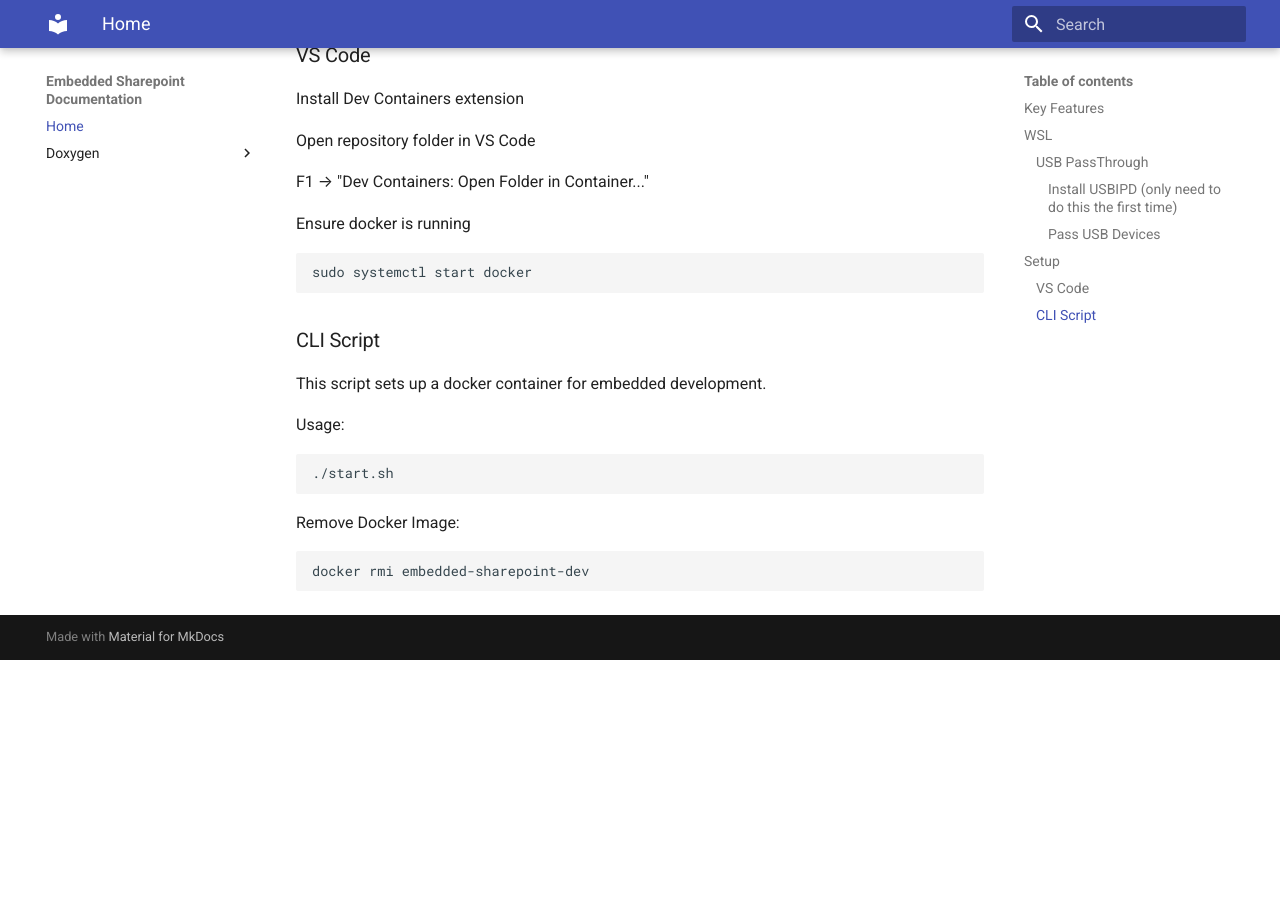
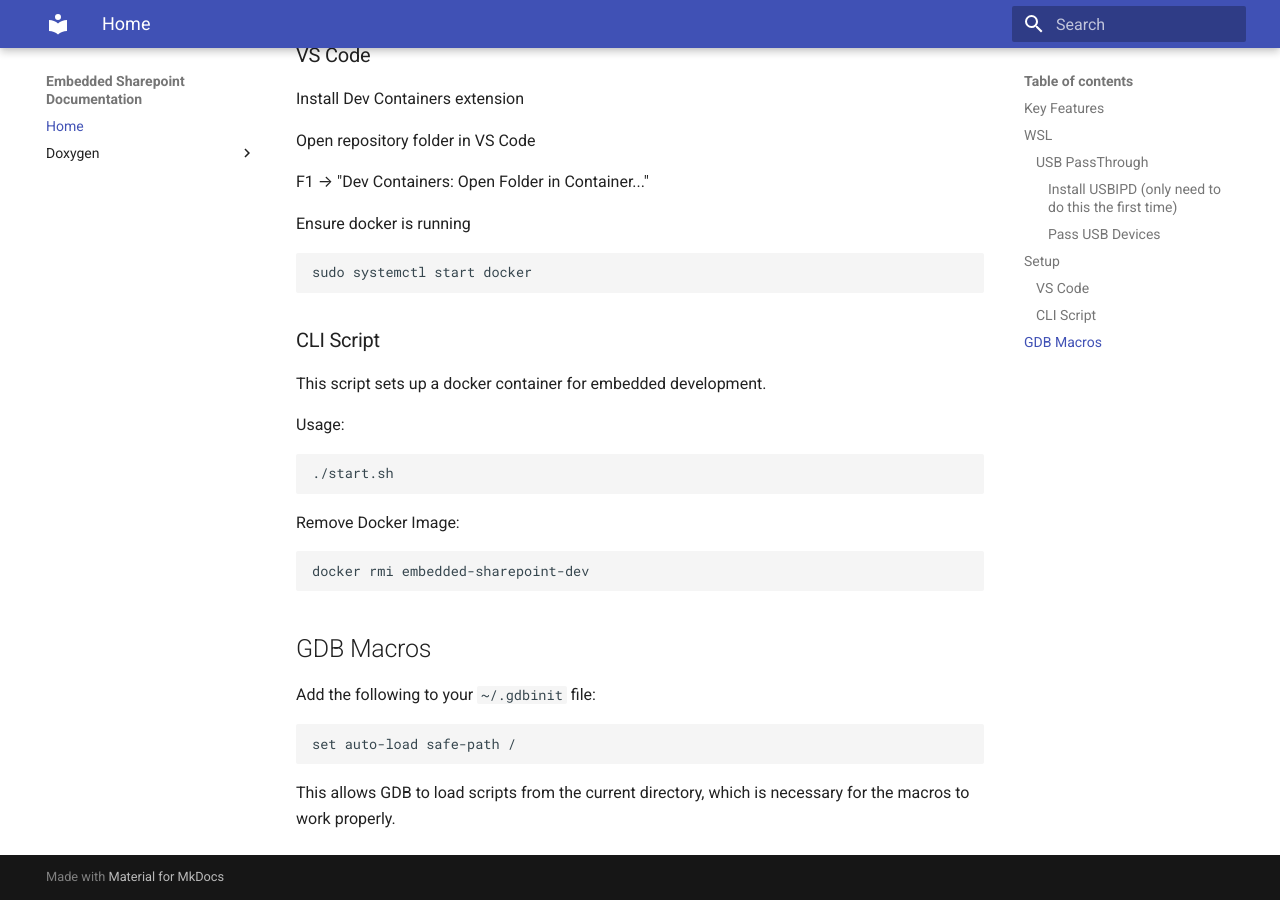
Before and after one commit to lhr-solar/Embedded-Sharepoint, an MkDocs documentation site: the page built from docs/README.md, in a window 1280 px wide and 900 px high, scrolled down 1162 px. Built offline with MkDocs 1.6.1 and Material for MkDocs 9.7.7, drawn with Linux system fonts in a browser that asks for light colours; before the commit the page ends 1822 px from its top, so only the background shows below that.

Commit message:
gdb macros, yet to be tested

````diff
--- a/docs/README.md
+++ b/docs/README.md
@@ -65,3 +65,13 @@ Usage:
 Remove Docker Image:
 
     docker rmi embedded-sharepoint-dev
+
+## GDB Macros
+
+Add the following to your `~/.gdbinit` file:
+
+```gdb
+set auto-load safe-path /
+```
+
+This allows GDB to load scripts from the current directory, which is necessary for the macros to work properly.
````
Also changed, not shown: 1 other file.
